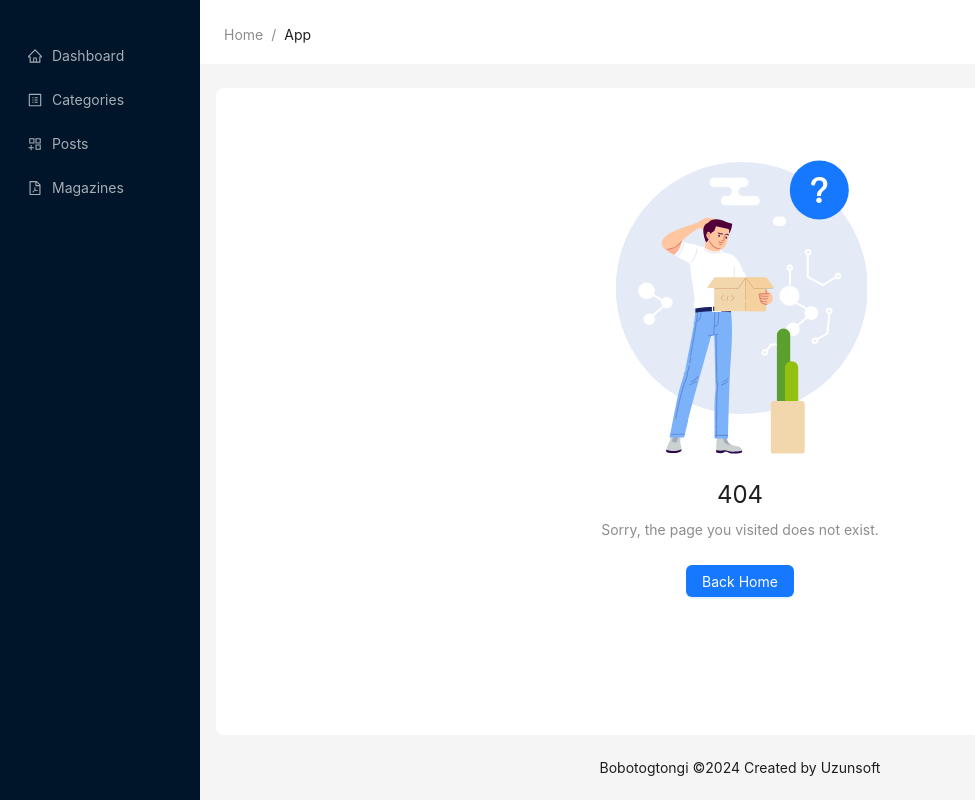
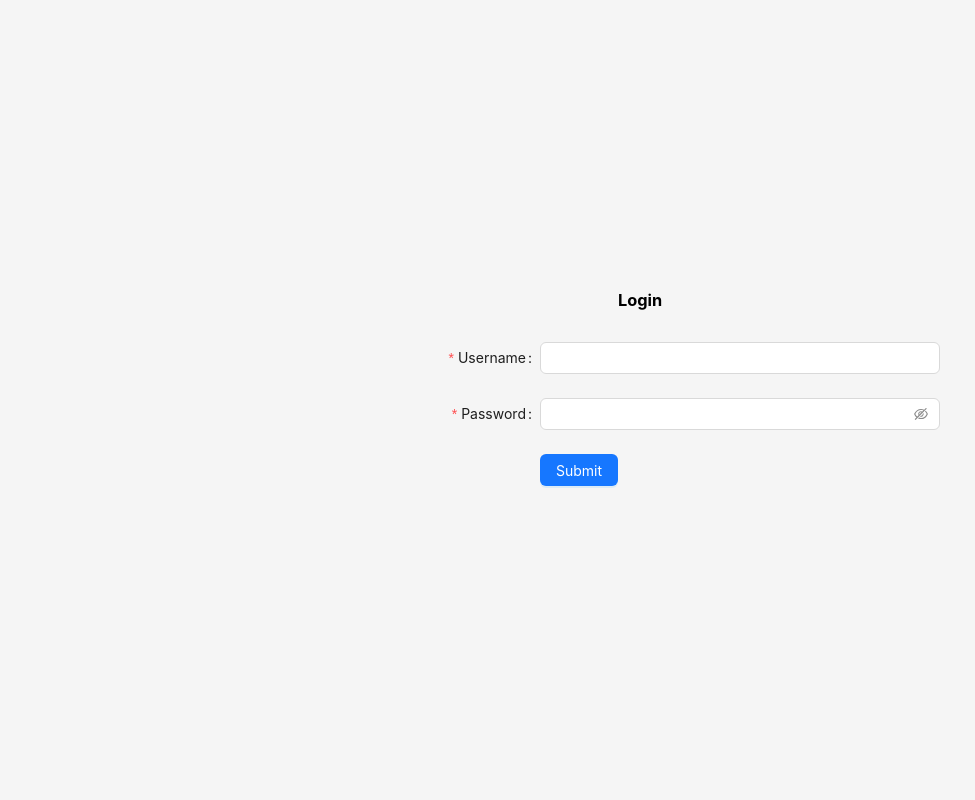
Before and after one commit to Sadullo1992/newspaper-backend, a React (Vite) app in the folder frontend-for-admin/: page /admin/login in a window 1280 px wide. Before the commit this address had no page. Shown: the whole page, without its empty margins (0-975 px from the left). Built offline with nearby package versions, Linux system fonts and the light colour scheme.

Commit message:
feat: implement auth form & login page

```diff
--- a/frontend-for-admin/src/App.tsx
+++ b/frontend-for-admin/src/App.tsx
@@ -1,39 +1,20 @@
 import React from 'react';
-import { Layout, theme } from 'antd';
-import { SideBar } from './components/SideBar';
-import { Header } from './components/Header';
 import { Route, Routes } from 'react-router-dom';
 import { Dashboard } from './pages/dashboard';
 import { Categories } from './pages/categories';
 import { UpdateCategory } from './pages/UpdateCategory';
 import { AddCategory } from './pages/AddCategory';
 import { NotFound } from './pages/NotFound';
-import { Footer } from './components/Footer';
 import { Posts } from './pages/Posts';
 import { AddPost } from './pages/AddPost';
 import { UpdatePost } from './pages/UpdatePost';
-
-const { Content } = Layout;
+import Admin from './pages/Admin';
+import { Login } from './pages/Login';
 
 const App: React.FC = () => {
-  const {
-    token: { colorBgContainer, borderRadiusLG },
-  } = theme.useToken();
   return (
-    <Layout>
-      <SideBar />
-      <Layout style={{ minHeight: '100vh' }}>
-        <Header />
-        <Content
-          style={{
-            margin: '24px 16px 0',
-            padding: 24,
-            minHeight: 360,
-            background: colorBgContainer,
-            borderRadius: borderRadiusLG,
-          }}
-        >
     <Routes>
+      <Route path="/" element={<Admin />}>
         <Route path="/" element={<Dashboard />} />
         <Route path="/category" element={<Categories />} />
         <Route path="/category/add" element={<AddCategory />} />
@@ -42,11 +23,9 @@ const App: React.FC = () => {
         <Route path="/post/add" element={<AddPost />} />
         <Route path="/post/:id/edit" element={<UpdatePost />} />
         <Route path="*" element={<NotFound />} />
+      </Route>
+      <Route path="/login" element={<Login />} />
     </Routes>
-        </Content>
-        <Footer />
-      </Layout>
-    </Layout>
   );
 };
 
--- /dev/null
+++ b/frontend-for-admin/src/components/AuthForm.tsx
@@ -0,0 +1,54 @@
+import React from 'react';
+import type { FormProps } from 'antd';
+import { Button, Form, Input } from 'antd';
+
+type FieldType = {
+  username?: string;
+  password?: string;
+  remember?: string;
+};
+
+const onFinish: FormProps<FieldType>['onFinish'] = (values) => {
+  console.log('Success:', values);
+};
+
+const onFinishFailed: FormProps<FieldType>['onFinishFailed'] = (errorInfo) => {
+  console.log('Failed:', errorInfo);
+};
+
+export const AuthForm: React.FC = () => {
+  return (
+    <Form
+      name="auth-form"
+      labelCol={{ span: 8 }}
+      wrapperCol={{ span: 16 }}
+      style={{ maxWidth: 600 }}
+      initialValues={{ remember: true }}
+      onFinish={onFinish}
+      onFinishFailed={onFinishFailed}
+      autoComplete="off"
+    >
+      <Form.Item<FieldType>
+        label="Username"
+        name="username"
+        rules={[{ required: true, message: 'Please input your username!' }]}
+      >
+        <Input />
+      </Form.Item>
+
+      <Form.Item<FieldType>
+        label="Password"
+        name="password"
+        rules={[{ required: true, message: 'Please input your password!' }]}
+      >
+        <Input.Password />
+      </Form.Item>
+
+      <Form.Item wrapperCol={{ offset: 8, span: 16 }}>
+        <Button type="primary" htmlType="submit">
+          Submit
+        </Button>
+      </Form.Item>
+    </Form>
+  );
+};
--- a/frontend-for-admin/src/main.tsx
+++ b/frontend-for-admin/src/main.tsx
@@ -6,7 +6,7 @@ import './index.css';
 
 ReactDOM.createRoot(document.getElementById('root')!).render(
   <React.StrictMode>
-    <BrowserRouter>
+    <BrowserRouter basename="/admin">
       <App />
     </BrowserRouter>
   </React.StrictMode>
--- /dev/null
+++ b/frontend-for-admin/src/pages/Admin.tsx
@@ -0,0 +1,31 @@
+import { Layout, theme } from 'antd';
+import { Outlet } from 'react-router-dom';
+import { SideBar } from '../components/SideBar';
+import { Header } from '../components/Header';
+import { Footer } from '../components/Footer';
+
+export default function Admin() {
+  const {
+    token: { colorBgContainer, borderRadiusLG },
+  } = theme.useToken();
+  return (
+    <Layout>
+      <SideBar />
+      <Layout style={{ minHeight: '100vh' }}>
+        <Header />
+        <Layout.Content
+          style={{
+            margin: '24px 16px 0',
+            padding: 24,
+            minHeight: 360,
+            background: colorBgContainer,
+            borderRadius: borderRadiusLG,
+          }}
+        >
+          <Outlet />
+        </Layout.Content>
+        <Footer />
+      </Layout>
+    </Layout>
+  );
+}
--- /dev/null
+++ b/frontend-for-admin/src/pages/Login.tsx
@@ -0,0 +1,21 @@
+import { Layout } from 'antd';
+import { AuthForm } from '../components/AuthForm';
+
+export const Login = () => {
+  return (
+    <Layout
+      style={{
+        height: '100vh',
+        display: 'flex',
+        justifyContent: 'center',
+        alignItems: 'center',
+        padding: '0 12px',
+      }}
+    >
+      <div style={{ width: '100%', maxWidth: 600 }}>
+        <h3 style={{ textAlign: 'center', marginBottom: 32 }}>Login</h3>
+        <AuthForm />
+      </div>
+    </Layout>
+  );
+};
```
Lines whose indentation alone changed are shown as unchanged.
